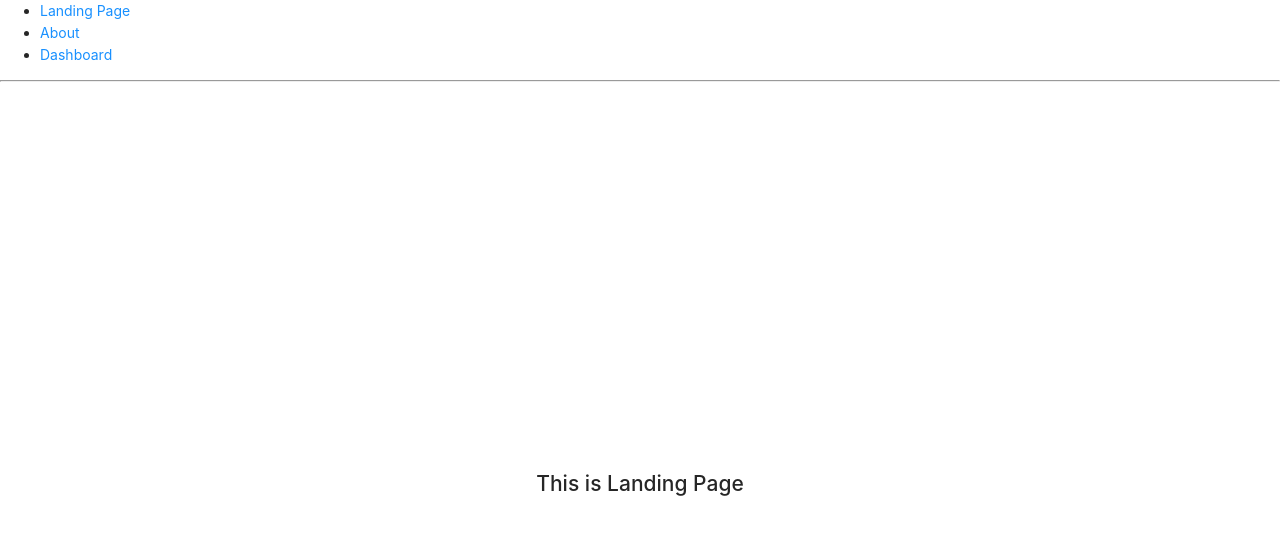
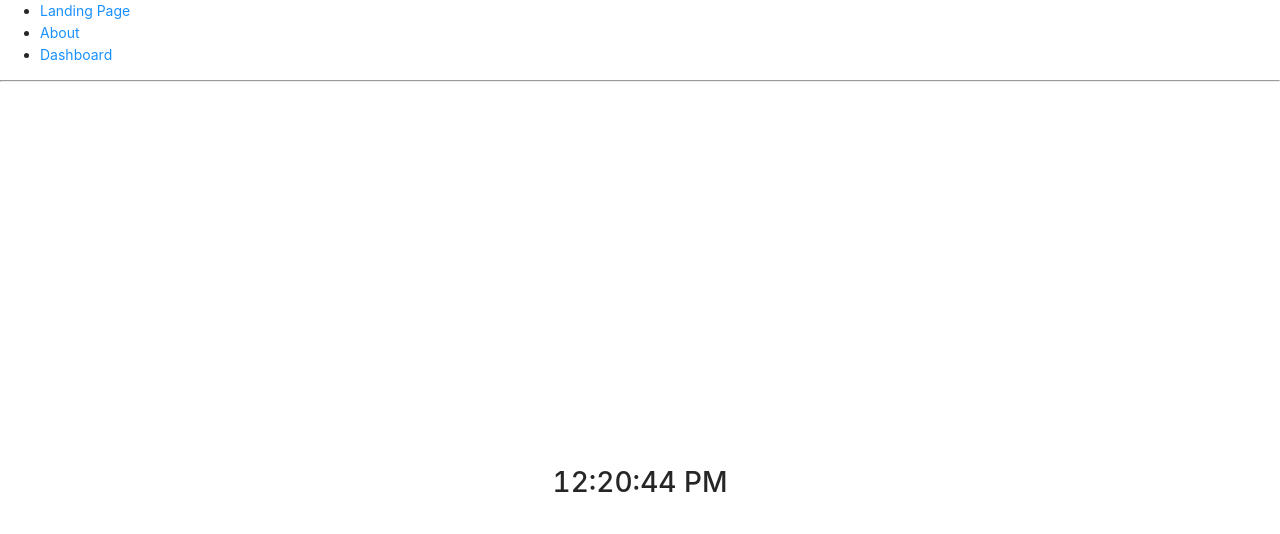
Before and after one commit to J-Kyu/Goal, a React (Create React App) app in the folder client/: page / in a window 1280 px wide. Shown: the top 534 px of the page. Built offline with nearby package versions, Linux system fonts and the light colour scheme; no server answers.

Commit message:
Display Data Success

```diff
--- a/client/src/components/views/LandingPage/LandngPage.js
+++ b/client/src/components/views/LandingPage/LandngPage.js
@@ -4,13 +4,15 @@ import axios from 'axios';
 function LandngPage() {
 
     const [title, setTitle] = useState(" ");
+    const [year, setYear] = useState(0);
 
     //componentDidMount
     useEffect(() => {
         axios.get('/api/YearlyGoal/2021')
         .then(response => {
-            console.log(response.data);
-            // setTitle(response.data);
+            // console.log(response.data[0].title);
+            setTitle(response.data[0].title);
+            setYear(response.data[0].year);
         })
     },[])
 
@@ -20,7 +22,8 @@ function LandngPage() {
             display: 'flex', justifyContent: 'center', alignItems: 'center'
             ,width: '100%', height: '100vh'
         }}>
-            <h2>This is Landing Page {title} </h2>
+            <h1>{new Date().toLocaleTimeString()}</h1>
+            <h2>{title} </h2>
         </div>
     )
 }
```
Also changed, not shown: 1 other file (tests, documents, lock files or other folders).
